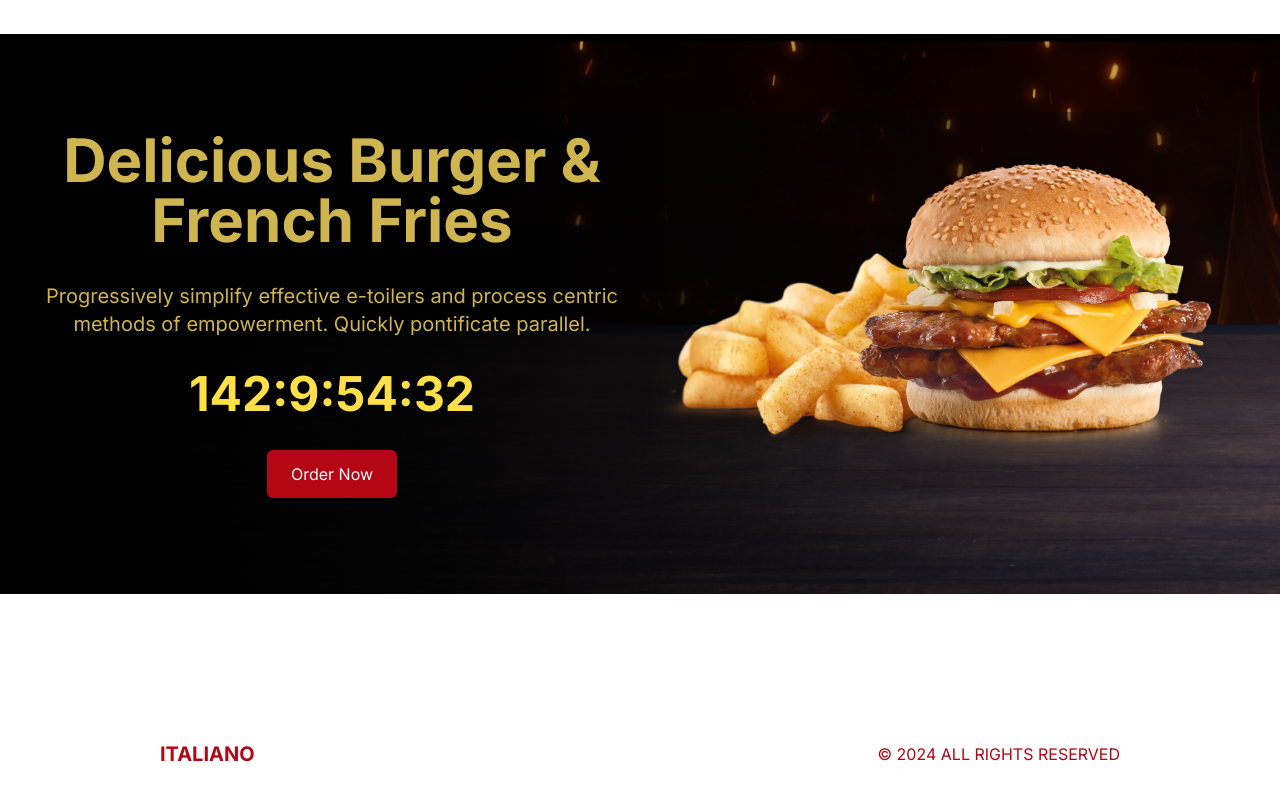
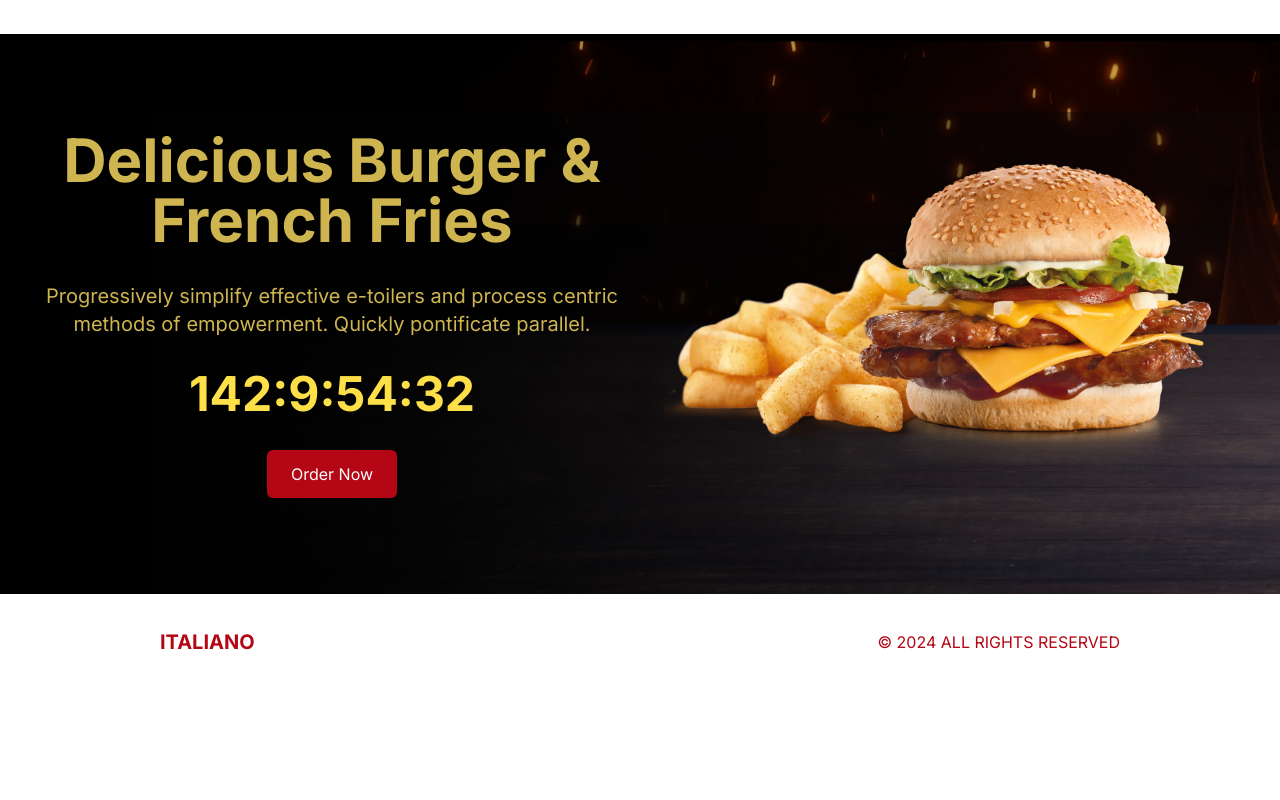
Before and after one commit to ASK-Baloch/Italiano, a Next.js app: page / in a window 1280 px wide. Shown: the part 1486-2286 px from the top of the page. After the commit the page ends 2176 px from the top, so only its background shows below. Built offline with nearby package versions, Linux system fonts and the light colour scheme.

Commit message:
couldnt solve the problem . the alignment is issue is just between 1000px to 1100px screensize . also footers padding mistake made right

```diff
--- a/src/components/Footer.tsx
+++ b/src/components/Footer.tsx
@@ -4,7 +4,7 @@
 const Footer = () => {
   const currentYear = new Date().getFullYear();
   return (
-    <div className='h-12 md:h-24 p-4 lg:p-20 xl:p-40 text-[#B40614] flex items-center justify-between'>
+    <div className='h-12 md:h-24 p-4 lg:px-20 xl:px-40 text-[#B40614] flex items-center justify-between'>
       <Link href='/' className='font-bold text-xl'>ITALIANO</Link>
       <span>&copy; {currentYear} ALL RIGHTS RESERVED</span>
     </div>
```
